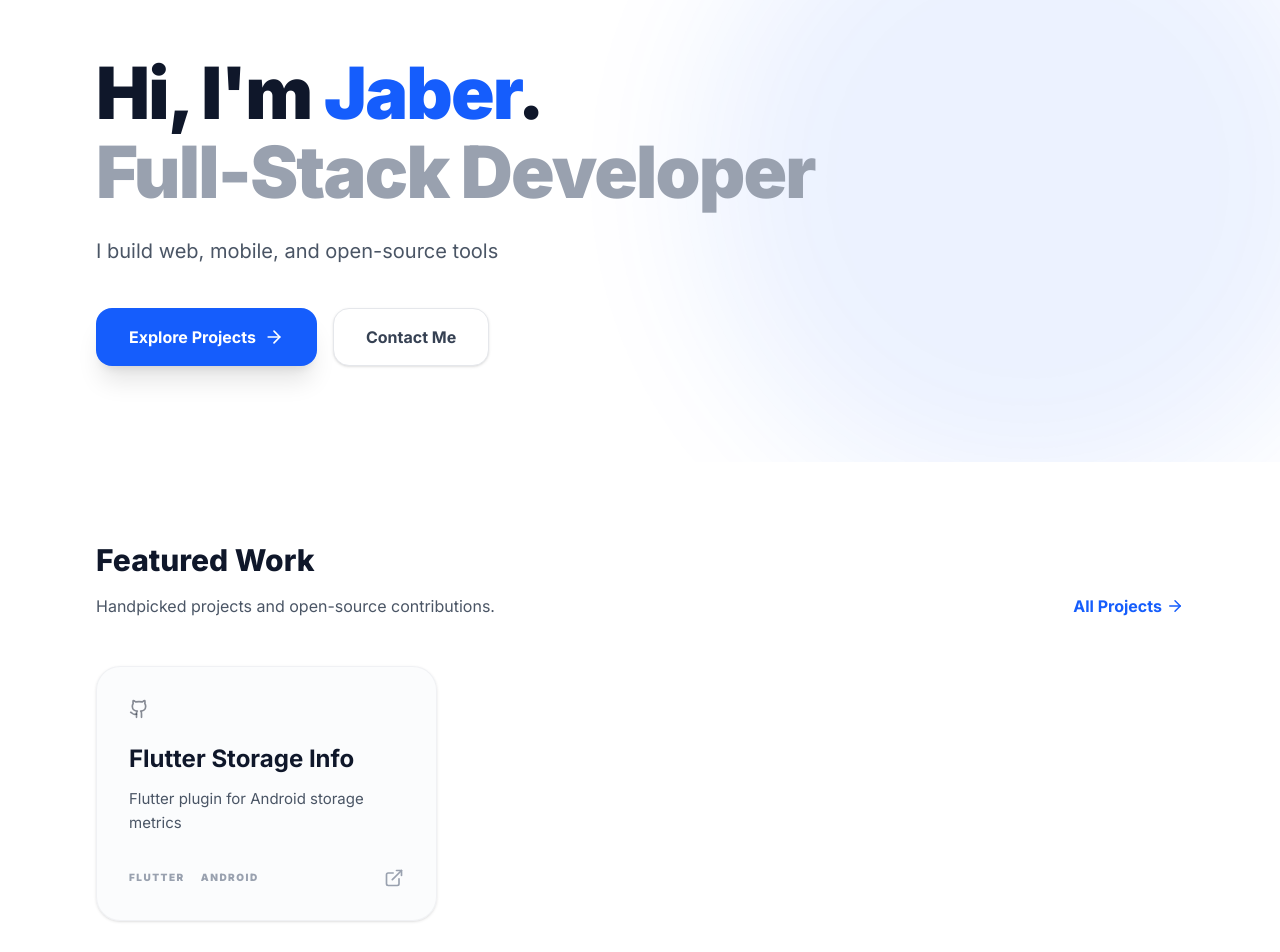
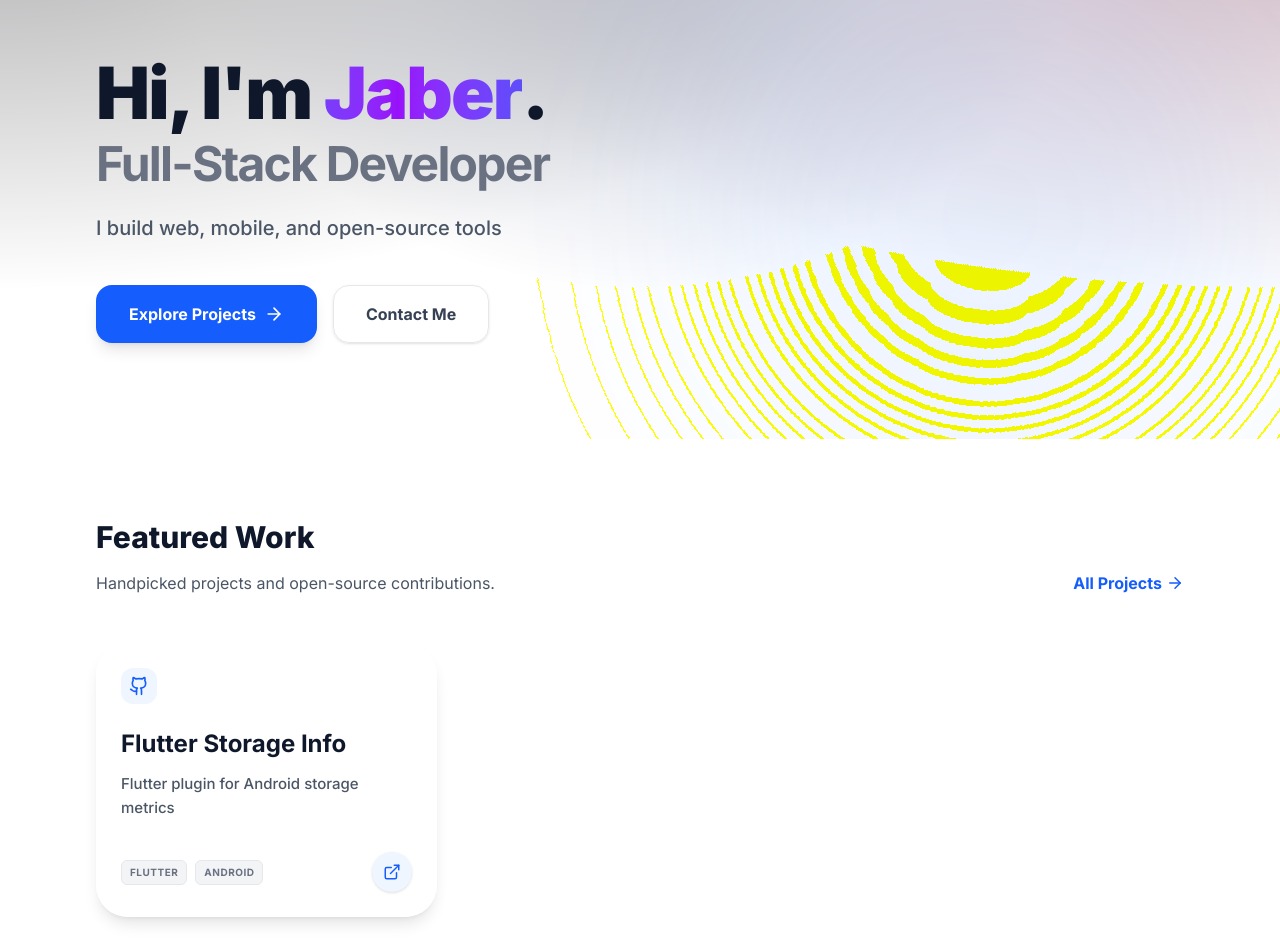
Before and after one commit to jaberio/devfolio, a Next.js app: page / in a window 1280 px wide. Shown: the part 140-1092 px from the top of the page. Built offline with nearby package versions, Linux system fonts and the light colour scheme; no server answers.

Commit message:
feat: enhance ui with glassmorphism and refined dark mode

```diff
--- a/src/app/globals.css
+++ b/src/app/globals.css
@@ -165,3 +165,72 @@
     opacity: 1;
   }
 }
+
+/* 🎨 PREMIUM UI UTILITIES 🎨 */
+
+/* 1. Mesh Gradient Background */
+.bg-mesh {
+  background-color: var(--background);
+  background-image:
+    radial-gradient(at 0% 0%, hsla(253, 16%, 7%, 1) 0, transparent 50%),
+    radial-gradient(at 50% 0%, hsla(225, 39%, 30%, 1) 0, transparent 50%),
+    radial-gradient(at 100% 0%, hsla(339, 49%, 30%, 1) 0, transparent 50%);
+}
+
+.dark .bg-mesh {
+  background-image:
+    radial-gradient(at 0% 0%, hsla(253, 16%, 7%, 0.5) 0, transparent 50%),
+    radial-gradient(at 50% 0%, hsla(225, 39%, 20%, 0.5) 0, transparent 50%),
+    radial-gradient(at 100% 0%, hsla(339, 49%, 20%, 0.5) 0, transparent 50%);
+}
+
+/* 2. Glassmorphism Card */
+.glass-card {
+  @apply relative overflow-hidden bg-white/70 dark:bg-slate-950/90 backdrop-blur-2xl border border-white/60 dark:border-blue-500/20 shadow-lg;
+  transition: all 0.4s cubic-bezier(0.4, 0, 0.2, 1);
+}
+
+.glass-card::before {
+  content: "";
+  @apply absolute inset-0 bg-gradient-to-br from-blue-500/10 via-transparent to-purple-500/10 opacity-0 transition-opacity duration-500;
+  pointer-events: none;
+}
+
+.glass-card:hover {
+  @apply transform -translate-y-2 shadow-2xl border-blue-500/40 dark:border-blue-400/40 bg-white/90 dark:bg-black/95;
+}
+
+.glass-card:hover::before {
+  @apply opacity-100;
+}
+
+/* 3. Gradient Text */
+.text-gradient {
+  @apply bg-clip-text text-transparent bg-gradient-to-r from-blue-600 via-purple-600 to-blue-600 dark:from-blue-400 dark:via-purple-400 dark:to-blue-400;
+  background-size: 200% auto;
+  animation: gradient-move 4s linear infinite;
+}
+
+@keyframes gradient-move {
+  0% {
+    background-position: 0% 50%;
+  }
+
+  100% {
+    background-position: 200% 50%;
+  }
+}
+
+/* 4. Button Glow */
+.btn-glow {
+  @apply relative overflow-hidden transition-all duration-300;
+}
+
+.btn-glow::after {
+  content: '';
+  @apply absolute inset-0 bg-white/20 opacity-0 transition-opacity duration-300;
+}
+
+.btn-glow:hover::after {
+  @apply opacity-100;
+}
--- a/src/app/page.tsx
+++ b/src/app/page.tsx
@@ -18,7 +18,7 @@ export default async function HomePage() {
       slug: repo.name,
       title: repo.name,
       description: repo.description,
-      tech: [],
+      tech: [repo.language],
       language: repo.language,
       stars: repo.stars,
       github: repo.url,
@@ -28,7 +28,11 @@ export default async function HomePage() {
   return (
     <div className="flex flex-col gap-20 pb-20">
       {/* Hero Section */}
+      {/* Hero Section */}
       <section className="relative pt-20 pb-16 md:pt-32 md:pb-24 overflow-hidden">
+        {/* Mesh Background */}
+        <div className="absolute inset-0 bg-mesh opacity-30 dark:opacity-20 pointer-events-none -z-10" />
+
         <div className="max-w-6xl mx-auto px-4 sm:px-6 lg:px-8 relative z-10">
           <div className="text-center md:text-left md:max-w-3xl">
             <motion.div
@@ -37,8 +41,8 @@ export default async function HomePage() {
               transition={{ duration: 0.6 }}
             >
               <h1 className="text-5xl md:text-7xl font-black tracking-tight text-foreground mb-6 leading-[1.1]">
-                Hi, I&apos;m <span className="text-blue-600 dark:text-blue-500">{config.site.name}</span>. <br />
-                <span className="text-gray-400 dark:text-gray-500">{config.site.title}</span>
+                Hi, I&apos;m <span className="text-gradient inline-block">{config.site.name}</span>.<br />
+                <span className="text-gray-500 dark:text-gray-400 text-3xl md:text-5xl font-bold mt-2 block">{config.site.title}</span>
               </h1>
             </motion.div>
 
@@ -46,7 +50,7 @@ export default async function HomePage() {
               initial={{ opacity: 0, y: 20 }}
               animate={{ opacity: 1, y: 0 }}
               transition={{ duration: 0.6, delay: 0.2 }}
-              className="text-lg md:text-xl text-gray-600 dark:text-gray-400 mb-10 leading-relaxed max-w-2xl"
+              className="text-lg md:text-xl text-gray-600 dark:text-gray-300 mb-10 leading-relaxed max-w-2xl font-medium"
             >
               {config.site.description}
             </motion.p>
@@ -59,13 +63,13 @@ export default async function HomePage() {
             >
               <Link
                 href="/projects"
-                className="inline-flex items-center justify-center px-8 py-4 border border-transparent text-base font-bold rounded-2xl text-white bg-blue-600 hover:bg-blue-700 transition-all shadow-xl hover:shadow-blue-500/25 active:scale-95"
+                className="btn-glow inline-flex items-center justify-center px-8 py-4 border border-transparent text-base font-bold rounded-2xl text-white bg-blue-600 hover:bg-blue-700 transition-all shadow-lg hover:shadow-blue-500/30 active:scale-95"
               >
                 Explore Projects <ArrowRight className="ml-2" size={20} />
               </Link>
               <Link
                 href="/contact"
-                className="inline-flex items-center justify-center px-8 py-4 border border-gray-200 dark:border-gray-800 text-base font-bold rounded-2xl text-gray-700 dark:text-gray-300 bg-background hover:bg-gray-100 dark:hover:bg-gray-800 transition-all shadow-sm active:scale-95"
+                className="btn-glow inline-flex items-center justify-center px-8 py-4 border border-gray-200 dark:border-gray-700 text-base font-bold rounded-2xl text-gray-700 dark:text-gray-200 bg-white/50 dark:bg-gray-800/50 backdrop-blur-sm hover:bg-white dark:hover:bg-gray-800 transition-all shadow-sm active:scale-95"
               >
                 Contact Me
               </Link>
@@ -73,21 +77,20 @@ export default async function HomePage() {
           </div>
         </div>
 
-        {/* Background shapes */}
+        {/* Decorative elements */}
         <motion.div
           animate={{
-            scale: [1, 1.1, 1],
-            rotate: [0, 5, 0],
+            scale: [1, 1.2, 1],
+            rotate: [0, 10, 0],
+            opacity: [0.3, 0.5, 0.3],
           }}
           transition={{
-            duration: 10,
+            duration: 8,
             repeat: Infinity,
             ease: "easeInOut"
           }}
-          className="absolute top-0 right-0 -translate-y-12 translate-x-12 blur-3xl opacity-20 dark:opacity-10 pointer-events-none"
-        >
-          <div className="aspect-square w-[600px] bg-blue-600/40 rounded-full"></div>
-        </motion.div>
+          className="absolute top-10 right-10 -z-10 w-[500px] h-[500px] bg-blue-500/20 rounded-full blur-[100px] pointer-events-none"
+        />
       </section>
 
       {/* Featured Projects */}
--- a/src/app/projects/page.tsx
+++ b/src/app/projects/page.tsx
@@ -15,7 +15,7 @@ export default async function ProjectsPage() {
             slug: repo.name,
             title: repo.name,
             description: repo.description,
-            tech: [],
+            tech: [repo.language],
             language: repo.language,
             stars: repo.stars,
             github: repo.url,
--- a/src/components/ui/ProjectCard.tsx
+++ b/src/components/ui/ProjectCard.tsx
@@ -16,24 +16,30 @@ interface ProjectCardProps {
 export function ProjectCard({ title, description, tech, link, stars, language, index }: ProjectCardProps) {
     return (
         <motion.div
-            initial={{ opacity: 0, y: 15 }}
+            initial={{ opacity: 0, y: 30 }}
             whileInView={{ opacity: 1, y: 0 }}
-            viewport={{ once: true }}
-            transition={{ delay: index * 0.05, duration: 0.4 }}
-            className="group flex flex-col items-start p-8 bg-surface-50/50 dark:bg-surface-100/20 rounded-3xl border border-gray-200/50 dark:border-gray-800/50 transition-all duration-300 shadow-sm hover:shadow-2xl hover:-translate-y-1.5"
+            viewport={{ once: true, margin: "-50px" }}
+            transition={{ delay: index * 0.1, duration: 0.5, ease: "easeOut" }}
+            whileHover={{ y: -8, scale: 1.02 }}
+            // Using !important to force update and bypass cache
+            className="group glass-card flex flex-col items-start p-6 rounded-[2rem] h-full dark:!bg-slate-950/90 dark:hover:!bg-black"
         >
+            <div className="absolute inset-0 bg-gradient-to-br from-blue-500/5 to-purple-500/5 dark:from-blue-500/10 dark:to-purple-500/10 opacity-0 group-hover:opacity-100 transition-opacity duration-500" />
+
             <div className="flex justify-between w-full mb-6 relative z-10">
                 <div className="flex items-center gap-3">
-                    <Github size={20} className="text-foreground/50 group-hover:text-blue-500 transition-colors" />
+                    <div className="p-2 bg-blue-50 dark:bg-blue-900/20 rounded-xl group-hover:bg-blue-100 dark:group-hover:bg-blue-900/40 transition-colors">
+                        <Github size={20} className="text-blue-600 dark:text-blue-400" />
+                    </div>
                     {language && (
-                        <span className="text-[10px] font-black uppercase tracking-[0.2em] text-blue-600 dark:text-blue-400 opacity-80">
+                        <span className="text-[10px] font-black uppercase tracking-[0.2em] text-blue-600 dark:text-blue-300 opacity-90">
                             {language}
                         </span>
                     )}
                 </div>
                 {stars !== undefined && stars > 0 && (
-                    <div className="flex items-center gap-1.5 px-3 py-1 bg-gray-50 dark:bg-surface-100 rounded-full text-xs font-bold text-gray-500 border border-gray-100 dark:border-gray-800 shadow-sm">
-                        <Star size={12} className="fill-current text-yellow-500" />
+                    <div className="flex items-center gap-1.5 px-3 py-1 bg-white/50 dark:bg-blue-950/50 rounded-full text-xs font-bold text-gray-600 dark:text-blue-200 border border-blue-100 dark:border-blue-500/20 shadow-sm backdrop-blur-md">
+                        <Star size={12} className="fill-blue-400 text-blue-400" />
                         <span>{stars}</span>
                     </div>
                 )}
@@ -43,24 +49,26 @@ export function ProjectCard({ title, description, tech, link, stars, language, i
                 {title}
             </h3>
 
-            <p className="text-gray-600 dark:text-gray-400 mb-8 text-[15px] leading-relaxed line-clamp-2 relative z-10">
+            <p className="text-gray-600 dark:text-gray-300/90 mb-8 text-[15px] leading-relaxed line-clamp-2 relative z-10 font-medium">
                 {description}
             </p>
 
             <div className="mt-auto w-full flex items-center justify-between relative z-10">
-                <div className="flex flex-wrap gap-4 text-[10px] font-black text-gray-400 dark:text-gray-500 uppercase tracking-[0.15em]">
+                <div className="flex flex-wrap gap-2 text-[10px] font-bold text-gray-500 dark:text-gray-400 uppercase tracking-wider">
                     {tech && tech.slice(0, 3).map(t => (
-                        <span key={t} className="hover:text-blue-500 transition-colors cursor-default">{t}</span>
+                        <span key={t} className="px-2 py-1 rounded-md bg-gray-100 dark:bg-blue-900/20 border border-gray-200 dark:border-blue-500/10">
+                            {t}
+                        </span>
                     ))}
                 </div>
                 <a
                     href={link}
                     target="_blank"
                     rel="noopener noreferrer"
-                    className="text-gray-400 hover:text-blue-600 dark:hover:text-blue-400 transition-all hover:scale-110 active:scale-95"
+                    className="flex items-center justify-center w-10 h-10 rounded-full bg-blue-50 dark:bg-blue-900/20 text-blue-600 dark:text-blue-400 group-hover:bg-blue-600 group-hover:text-white dark:group-hover:bg-blue-500 transition-all duration-300 shadow-sm"
                     aria-label="View Project"
                 >
-                    <ExternalLink size={20} />
+                    <ExternalLink size={18} />
                 </a>
             </div>
         </motion.div>
--- a/src/lib/github.ts
+++ b/src/lib/github.ts
@@ -7,6 +7,7 @@ interface GithubRepo {
     stargazers_count: number;
     language: string;
     fork: boolean;
+    topics: string[];
 }
 
 export interface ProjectData {
@@ -15,6 +16,7 @@ export interface ProjectData {
     url: string;
     stars: number;
     language: string;
+    topics: string[];
 }
 
 export async function getGithubProjects(): Promise<ProjectData[]> {
@@ -62,7 +64,9 @@ export async function getGithubProjects(): Promise<ProjectData[]> {
                 description: repo.description || "",
                 url: repo.html_url,
                 stars: repo.stargazers_count,
-                language: repo.language || "Unknown",
+                // Ensure language is never null/undefined. GitHub API returns null for some repos.
+                language: repo.language || "code",
+                topics: repo.topics || [],
             }));
     } catch (error) {
         console.error("Error fetching GitHub projects:", error);
```
